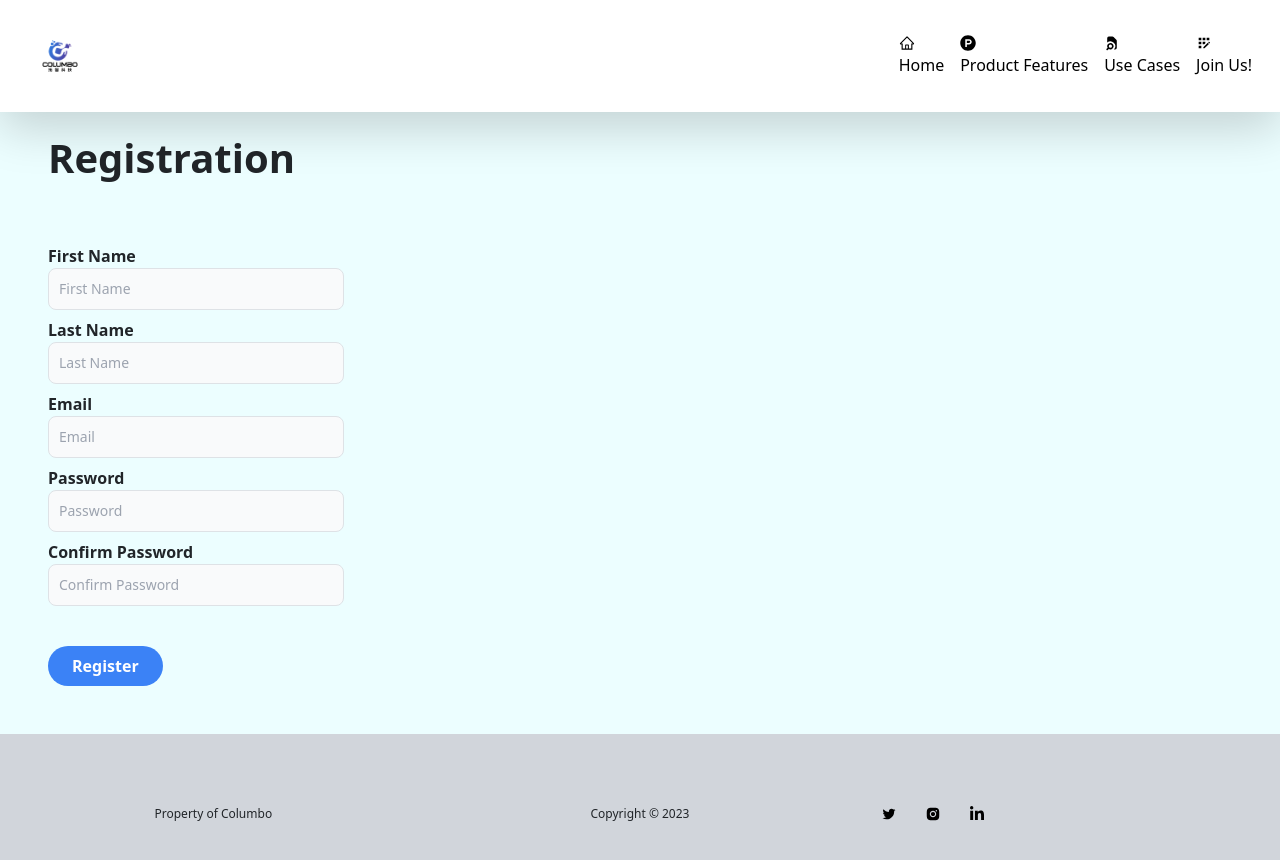
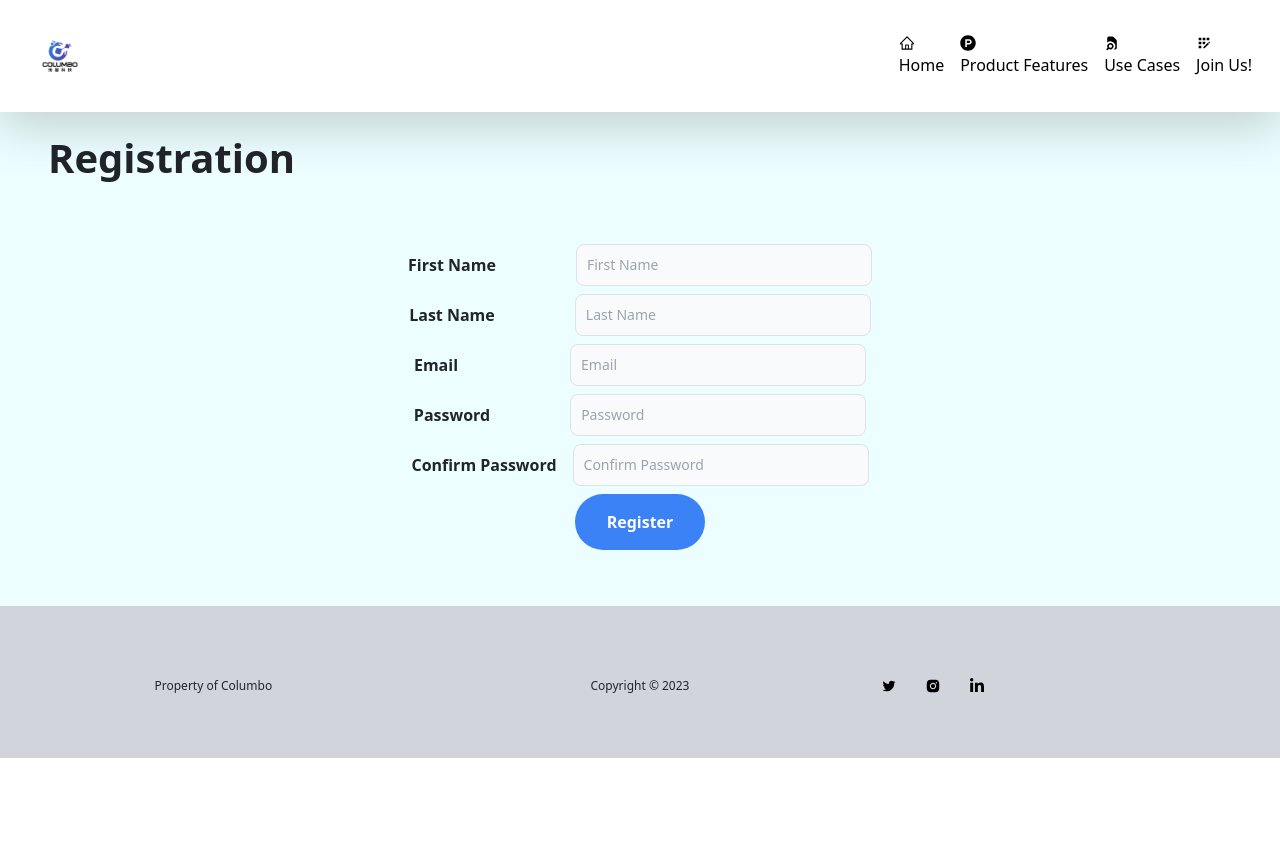
Before and after one commit to ColumboHK/CompanyProfile, a React (Create React App) app: page /#/registration in a window 1280 px wide. Shown: the top 860 px of the page. After the commit the page ends 800 px from the top, so only its background shows below. Built offline with nearby package versions, Linux system fonts and the light colour scheme.

Commit message:
Updated styling for registration, ProductFeatures & Home Page

```diff
--- a/src/ProductFeatures/ProductFeatures.jsx
+++ b/src/ProductFeatures/ProductFeatures.jsx
@@ -18,12 +18,12 @@ import Profile from "../Assets/Profile.png";
 const ProductFeatures = () => {
     return (
         <section className="bg-cyan-50">
-            <h1 className="px-12 pt-36 text-[2.5rem] font-bold leading-tight capitalize">
-                Various settings of groups and subgroups
-            </h1>
-            <div className="px-12 pt-12 mx-auto flex">
+            <div className="px-12 pt-40 mx-auto flex">
                 <div className="px-12 pt-40 text-xl">
-                    <p className="mb-4 text-slate-500">
+                    <h1 className="px-12 text-[2.5rem] font-bold leading-tight capitalize">
+                        Various settings of groups and subgroups
+                    </h1>
+                    <p className="mb-4 pt-4 text-slate-500">
                         When creating a new community, you can specify the name, description, and purpose of the community.
                         <br/>
                         You can also set the group's visibility, whether it's public or private, and decide who can join the group.
@@ -31,19 +31,20 @@ const ProductFeatures = () => {
                         You can also set criteria for membership, such as age, gender, location, interests, or any other relevant factors.
                     </p>
                 </div>
-                <img src={GroupSettings} className="object-scale-down max-h-full mx-auto object-left"
+                <img src={GroupSettings} className="object-scale-down pt-4 max-h-full mx-auto object-left"
                         alt="Group Settings">
                 </img>
             </div>
-            <h1 className="px-12 pt-12 text-[2.5rem] font-bold leading-tight capitalize">
-                Manage the group members by subgroups.
-            </h1>
+
             <div className="px-12 pt-12 mx-auto flex">
-                <img src={SubGroup} className="object-scale-down max-h-full mx-auto object-left"
+                <img src={SubGroup} className="object-scale-down pt-4 max-h-full mx-auto object-left"
                     alt="Sub-groups">
                 </img>
                 <div className="px-12 pt-40 text-xl">
-                    <p className="mb-4 text-slate-500">
+                    <h1 className="px-12 text-[2.5rem] font-bold leading-tight capitalize">
+                        Manage the group members by subgroups.
+                    </h1>
+                    <p className="mb-4 pt-4 text-slate-500">
                         The app also allows you to organize community events and activities.
                         <br/>
                         You can create events and invite specific subgroups to participate, ensuring that everyone who is interested in the activity is informed.
@@ -52,30 +53,32 @@ const ProductFeatures = () => {
                     </p>
                 </div>
             </div>
-            <h1 className="px-12 pt-12 text-[2.5rem] font-bold leading-tight capitalize">
-                Post events and tweets among different subgroups.
-            </h1>
+
             <div className="px-12 pt-12 mx-auto flex">
                 <div className="px-12 pt-40 text-xl">
-                    <p className="mb-4 text-slate-500">
+                    <h1 className="px-12 text-[2.5rem] font-bold leading-tight capitalize">
+                        Post events and tweets among different subgroups.
+                    </h1>
+                    <p className="mb-4 pt-4 text-slate-500">
                         The app provides public spaces for your community, such as discussion forums or chat rooms, where members can connect and engage with each other.
                         <br/>
                         These spaces allow members to share ideas, ask questions, and offer support to one another, building a sense of community and belonging.
                     </p>
                 </div>
-                <img src={GroupEvent} className="object-scale-down max-h-full mx-auto object-left"
+                <img src={GroupEvent} className="object-scale-down pt-4 max-h-full mx-auto object-left"
                         alt="Group Event">
                 </img>
             </div>
-            <h1 className="px-12 pt-12 text-[2.5rem] font-bold leading-tight capitalize">
-                Messaging system by groups and subgroups.
-            </h1>
+
             <div className="px-12 pt-12 mx-auto flex">
-                <img src={Messaging} className="object-scale-down max-h-full mx-auto object-left"
+                <img src={Messaging} className="object-scale-down pt-4 max-h-full mx-auto object-left"
                     alt="Messaging">
                 </img>
                 <div className="px-12 pt-40 text-xl">
-                    <p className="mb-4 text-slate-500">
+                    <h1 className="px-12 text-[2.5rem] font-bold leading-tight capitalize">
+                        Messaging system by groups and subgroups.
+                    </h1>
+                    <p className="mb-4 pt-4 text-slate-500">
                         One of the key features of the messaging system is the ability to assign permissions and subgroups to your messages.
                         <br/>
                         This means that you can choose who has access to your messages by specifying which subgroups or individuals can see them.
@@ -84,12 +87,13 @@ const ProductFeatures = () => {
                     </p>
                 </div>
             </div>
-            <h1 className="px-12 pt-12 text-[2.5rem] font-bold leading-tight capitalize">
-            Create your profiles with specific tags that allows you to be recognized.
-            </h1>
+
             <div className="px-12 pt-12 mx-auto flex">
                 <div className="px-12 pt-40 text-xl">
-                    <p className="mb-4 text-slate-500">
+                    <h1 className="px-12 text-[2.5rem] font-bold leading-tight capitalize">
+                        Create your profiles with specific tags that allows you to be recognized.
+                    </h1>
+                    <p className="mb-4 pt-4 text-slate-500">
                         You can establish your identity within the communities you join and connect with others who share similar interests.
                     </p>
                 </div>
--- a/src/components/Home/Home.jsx
+++ b/src/components/Home/Home.jsx
@@ -80,7 +80,7 @@ const Home = () => {
                     Connect with your world through community power
                 </h2>
                 {/* <br/> */}
-                <h2 className="italic text-green-400">
+                <h2 className="italic text-transparent bg-clip-text bg-gradient-to-r from-blue-300 to-blue-400">
                     Build, Organize, Provide!
                 </h2>
             </div>
--- a/src/components/Registration/Registration.jsx
+++ b/src/components/Registration/Registration.jsx
@@ -38,10 +38,10 @@ const Registration = () => {
             <h1 className="px-12 text-[2.5rem] font-semibold leading-normal capitalize sm:pr-8 xl:pr-10 pt-32">
                 Registration
             </h1>
-            <Container fluid className={"no-gutters px-0 py-12 justify-center"}>
+            <Container fluid className={"no-gutters px-0 py-12 justify-center align-center"}>
                 <div className="px-12">
-                    <div className="pb-2">
-                        <label className="font-semibold">
+                    <div className="pb-2 flex" style={{ justifyContent: 'center', alignItems: 'center'}}>
+                        <label className="font-semibold pr-20">
                             First Name
                         </label>
                         <input className="bg-gray-50 border border-gray-300 text-gray-900 text-sm rounded-lg focus:ring-blue-500
@@ -49,8 +49,8 @@ const Registration = () => {
                                           dark:placeholder-gray-500 dark:text-black dark:focus:ring-blue-500 dark:focus:border-blue-500"
                                type="text" value={firstName} onChange = {(e) => handleInputChange(e)} id="firstName" placeholder="First Name" required/>
                     </div>
-                    <div className="pb-2">
-                        <label className="font-semibold">
+                    <div className="pb-2 flex" style={{ justifyContent: 'center', alignItems: 'center'}}>
+                        <label className="font-semibold pr-20">
                             Last Name
                         </label>
                         <input className="bg-gray-50 border border-gray-300 text-gray-900 text-sm rounded-lg focus:ring-blue-500
@@ -58,8 +58,8 @@ const Registration = () => {
                                           dark:placeholder-gray-500 dark:text-black dark:focus:ring-blue-500 dark:focus:border-blue-500"
                                type="text" value={lastName} onChange = {(e) => handleInputChange(e)} id="lastName" placeholder="Last Name"/>
                     </div>
-                    <div className="pb-2">
-                        <label className="font-semibold">
+                    <div className="pb-2 flex" style={{ justifyContent: 'center', alignItems: 'center'}}>
+                        <label className="font-semibold pr-28">
                             Email
                         </label>
                         <input className="bg-gray-50 border border-gray-300 text-gray-900 text-sm rounded-lg focus:ring-blue-500
@@ -67,8 +67,8 @@ const Registration = () => {
                                           dark:placeholder-gray-500 dark:text-black dark:focus:ring-blue-500 dark:focus:border-blue-500"
                                type="text" value={email} onChange = {(e) => handleInputChange(e)} id="email" placeholder="Email"/>
                     </div>
-                    <div className="pb-2">
-                        <label className="font-semibold">
+                    <div className="pb-2 flex" style={{ justifyContent: 'center', alignItems: 'center'}}>
+                        <label className="font-semibold pr-20">
                             Password
                         </label>
                         <input className="bg-gray-50 border border-gray-300 text-gray-900 text-sm rounded-lg focus:ring-blue-500
@@ -76,8 +76,8 @@ const Registration = () => {
                                           dark:placeholder-gray-500 dark:text-black dark:focus:ring-blue-500 dark:focus:border-blue-500"
                                type="text" value={password} onChange = {(e) => handleInputChange(e)} id="password" placeholder="Password"/>
                     </div>
-                    <div className="pb-2">
-                        <label className="font-semibold">
+                    <div className="pb-2 flex" style={{ justifyContent: 'center', alignItems: 'center'}}>
+                        <label className="font-semibold pr-4">
                             Confirm Password
                         </label>
                         <input className="bg-gray-50 border border-gray-300 text-gray-900 text-sm rounded-lg focus:ring-blue-500
@@ -85,8 +85,8 @@ const Registration = () => {
                                           dark:placeholder-gray-500 dark:text-black dark:focus:ring-blue-500 dark:focus:border-blue-500"
                                type="text" value={confirmPassword} onChange = {(e) => handleInputChange(e)} id="confirmPassword" placeholder="Confirm Password"/>
                     </div>
-                    <div className="pt-8">
-                        <button onClick={()=>handleSubmit()} type="submit" className="bg-blue-500 hover:bg-blue-700 text-white font-bold py-2 px-4 rounded-full">
+                    <div className="pb-2 flex" style={{ justifyContent: 'center', alignItems: 'center'}}>
+                        <button onClick={()=>handleSubmit()} type="submit" className="bg-blue-500 hover:bg-blue-700 text-white font-bold py-3 px-8 rounded-full">
                             Register
                         </button>
                     </div>
```
